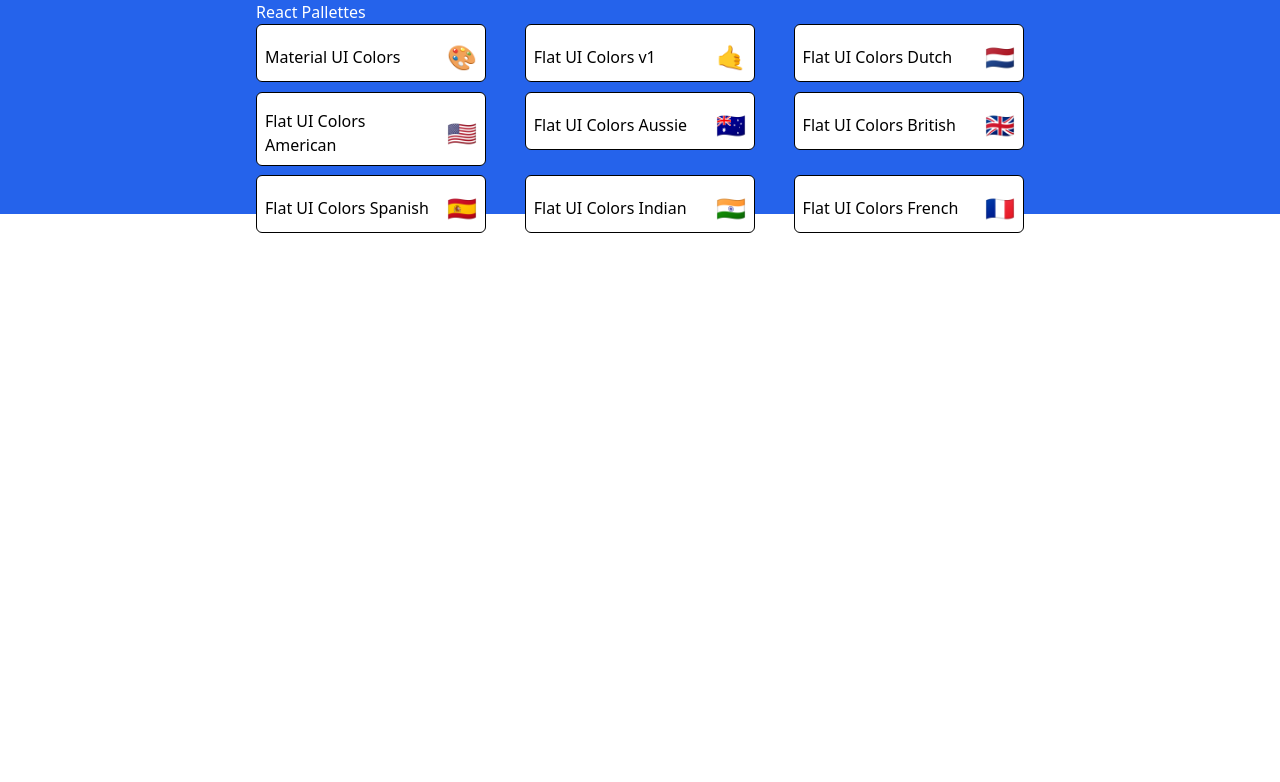
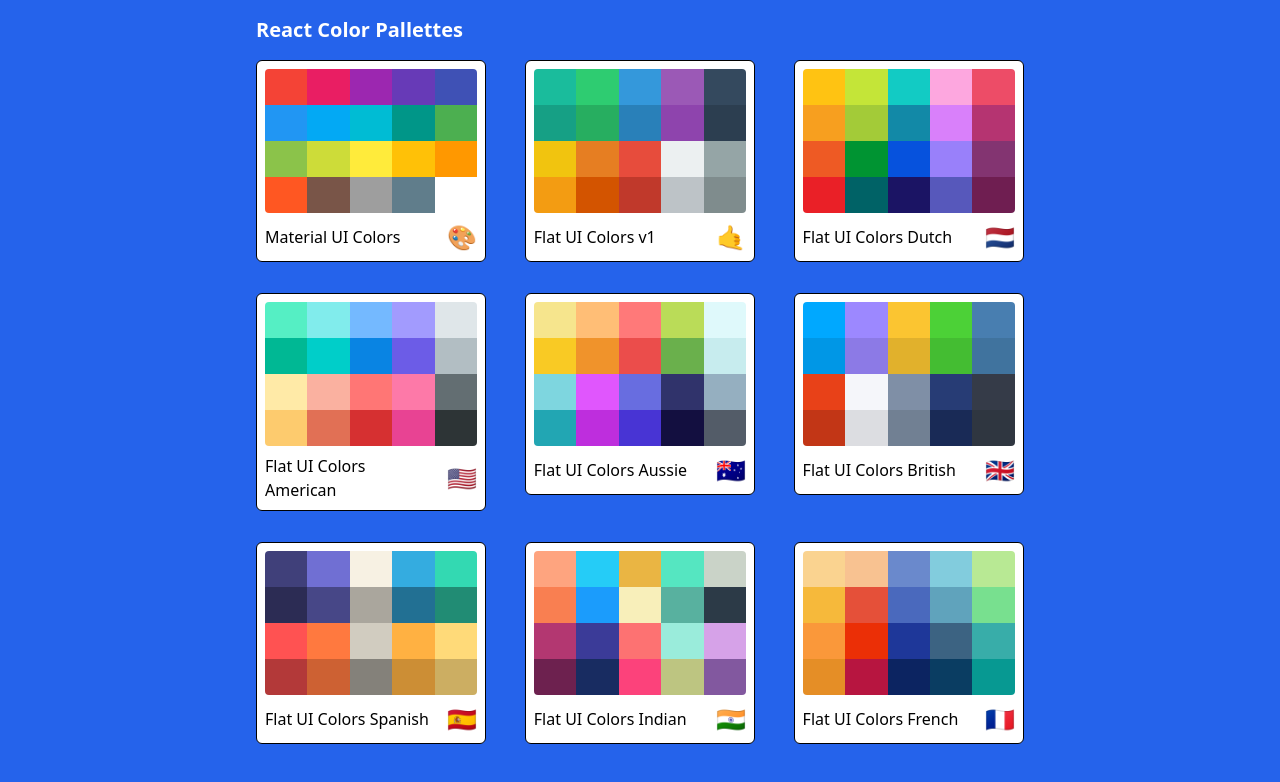
Before and after one commit to arzivre/color-palettes, a React (Vite) app: page / in a window 1280 px wide. Shown: the top 782 px of the page. Built offline with nearby package versions, Linux system fonts and the light colour scheme.

Commit message:
finish styling PaletteMini

```diff
--- a/src/components/PaletteList.tsx
+++ b/src/components/PaletteList.tsx
@@ -4,10 +4,10 @@
 
 const PaletteList = () => {
   return (
-    <div className='flex h-full items-start justify-center bg-blue-600'>
+    <div className='h-[110vh] flex items-start justify-center bg-blue-600'>
       <div className='flex w-[60%] flex-col flex-wrap items-start'>
         <nav className='flex w-full justify-between text-white'>
-          <h1>React Pallettes</h1>
+          <h1 className='my-4 text-xl font-semibold'>React Color Pallettes</h1>
         </nav>
 
         <ol className='border-box grid w-full grid-cols-3 gap-[5%]'>
--- a/src/components/PaletteMini.tsx
+++ b/src/components/PaletteMini.tsx
@@ -1,14 +1,22 @@
 import { Palette } from '../seedColors'
 
 const PaletteMini = (props: Palette) => {
-  const { paletteName, emoji } = props
+  const { paletteName, emoji, colors } = props
+
+  const colorBoxesMini = colors.map((color) => (
+    <div
+      key={color.name}
+      style={{ backgroundColor: color.color }}
+      className='relative my-0 mx-auto -mb-1.5 inline-block h-[25%] w-[20%]'
+    />
+  ))
 
   return (
     <div
       className='relative overflow-hidden rounded-md border-[1px]
       border-black bg-white p-2 hover:cursor-pointer'
     >
-      <div className='bg-gray-300'></div>
+      <ol className='h-36 w-full overflow-hidden rounded'>{colorBoxesMini}</ol>
       <h5
         className='relative m-0 flex items-center justify-between pt-2
         text-base text-black'
```
